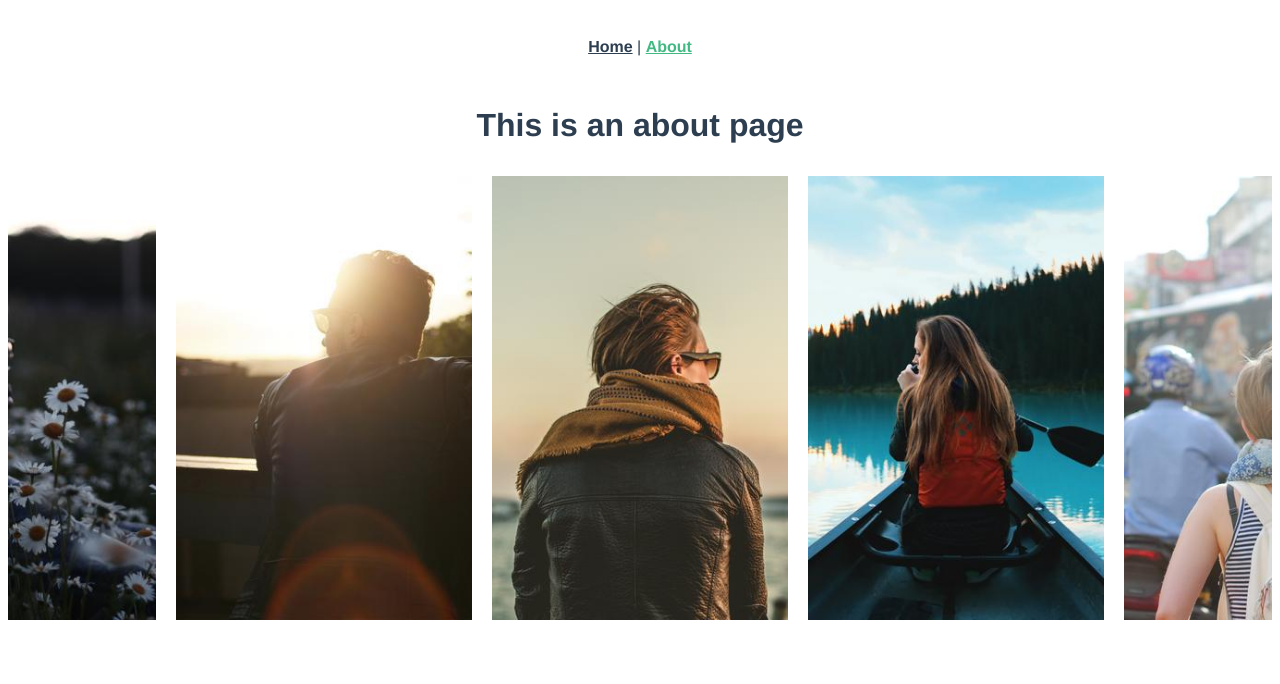
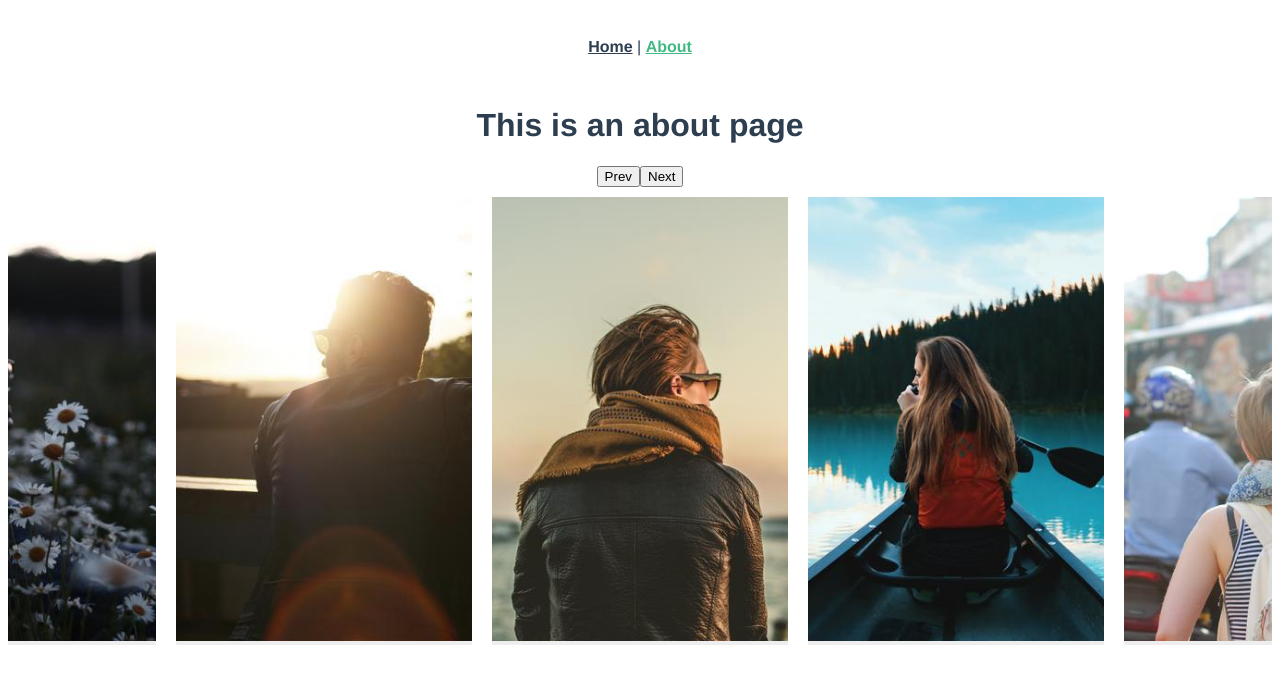
Before and after one commit to achen224/vuejs-playground, a Vue app: page /about in a window 1280 px wide. Shown: the top 684 px of the page. Built offline with nearby package versions, Linux system fonts and the light colour scheme.

Commit message:
切換動態

```diff
--- a/src/views/About.vue
+++ b/src/views/About.vue
@@ -1,8 +1,10 @@
 <template>
   <div class="about">
     <h1>This is an about page</h1>
+    <button @click="change(now-1)">Prev</button>
+    <button @click="change(now+1)">Next</button>
     <div class="card-slider">
-      <transition-group class="card-slider-items">
+      <transition-group class="card-slider-items" name="flip-list">
         <div class="card-slider-item" v-for="item in showImages" :key="item.id" :data-id="item.id">
           <img :src="item.src">
         </div>
@@ -22,7 +24,6 @@ export default {
         { id: 3, src: './images/sc/3.jpg' },
         { id: 4, src: './images/sc/4.jpg' },
         { id: 5, src: './images/sc/5.jpg' }
-
       ]
     }
   },
@@ -37,6 +38,7 @@ export default {
           count = Math.floor(ary.length / total)
           for (let i = 0; i < total; i++) {
             ary.push({ id: count + '-' + this.imgs[i].id, src: this.imgs[i].src })
+            console.log(count + '-' + this.imgs[i].id)
           }
         }
       }
@@ -45,6 +47,19 @@ export default {
     showImages () {
       const start = this.now - 4
       return this.allImages.slice(start).concat(this.allImages.slice(0, start))
+    }
+  },
+  methods: {
+    change (index) {
+      const limit = this.allImages.length - 1
+      this.now = index < 0 ? limit : index > limit ? 0 : index
+      // if (index < 0) {
+      //   this.now = limit
+      // } else if (index > limit) {
+      //   this.now = 0
+      // } else {
+      //   this.now = index
+      // }
     }
   }
 }
@@ -63,15 +78,21 @@ export default {
   margin-left: calc(-1 * 25% * 2.5);
 }
 .card-slider-item{
+  z-index: 1;
   flex: calc(25% - 20px) 0 0;
   margin: 10px;
+  background-color: #eee;
+}
+.card-slider-item:first-child,.card-slider-item:last-child{
+  z-index: -1;
+  visibility: hidden;
 }
 
 img{
   width: 100%;
 }
-/* 1. 20%
-  2. 25%
-  3. 30%
-*/
+
+.flip-list-move {
+  transition: transform 0.5s;
+}
 </style>
```
